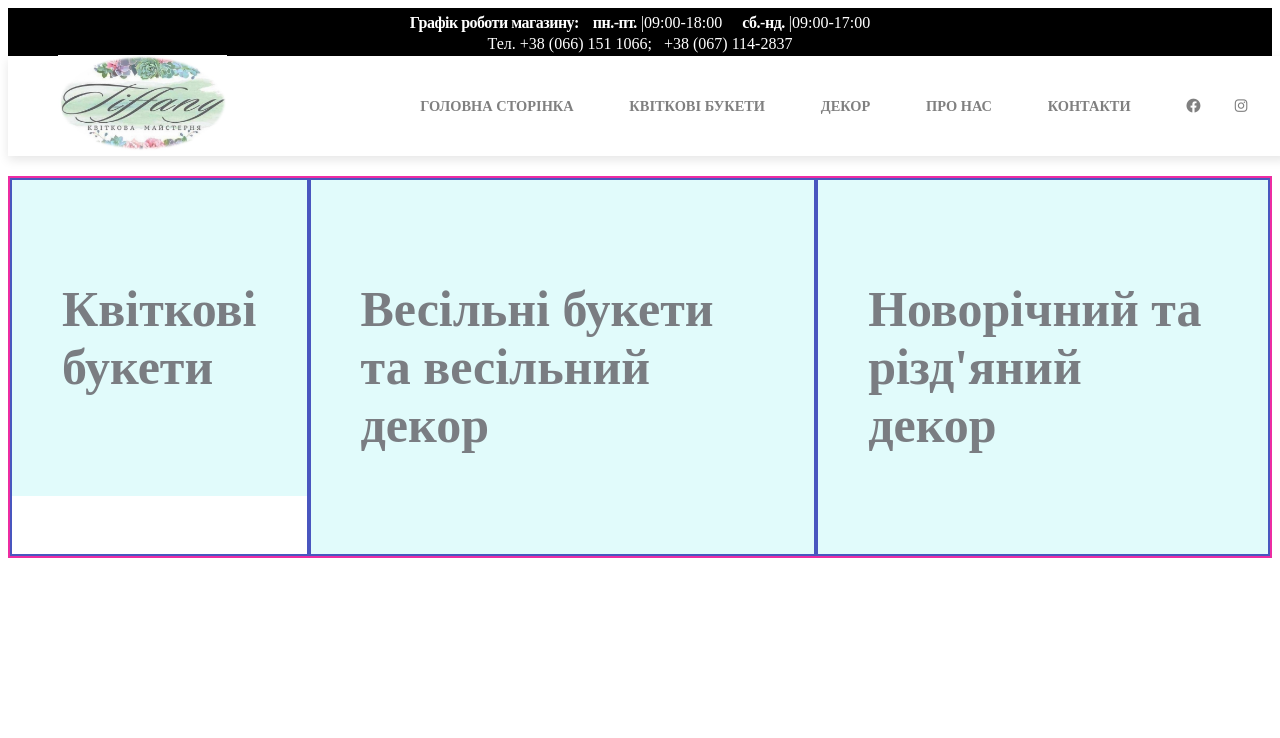
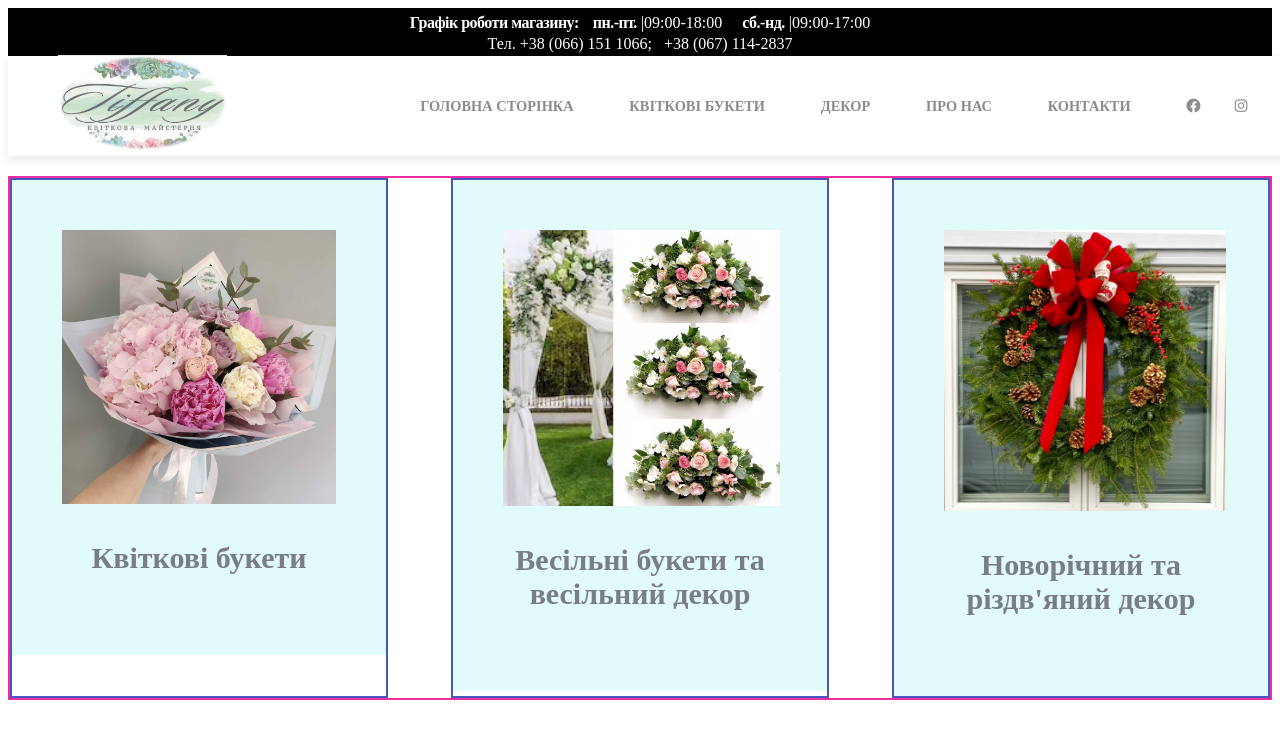
Before and after one commit to Vasyl-T/Zero_project, a plain HTML site: page index.html in a window 1280 px wide. Drawn offline with Linux system fonts and the light colour scheme; some icons are missing; a web font is replaced by a local one.

Commit message:
Main content

```diff
--- a/css/styles.css
+++ b/css/styles.css
@@ -2,14 +2,25 @@ body {font-family: 'Cormorant SC', serif;}
 
 .referral-banner strong {
     letter-spacing: -0.5px;
+
 }
 
 b, strong {
     font-weight: bolder;
 }
 
-.referral-banner {font-size:1rem;line-height:1.3;text-align:center;padding:5px 5px 1px;background:#fff;color:#635da8; margin-top: 0;}
-.referral-banner strong {letter-spacing:-0.5px}
+.referral-banner {
+  font-size:1rem;
+  line-height:1.3;
+  text-align:center;
+  padding:5px 5px 1px;
+  background:#fff;
+  color:#635da8;
+  margin-top: 0;
+}
+.referral-banner strong {
+  letter-spacing:-0.5px
+}
 .referral-banner p
 {
   margin:0
@@ -23,6 +34,7 @@ b, strong {
 .referral-banner .smaller {
   font-size:.75rem;
   text-decoration: none;
+
 }
 
 @media (min-width: 992px){
@@ -53,6 +65,8 @@ header {
   position: fixed;
   z-index: 99;
   box-shadow: 0 4px 10px rgb(0, 0, 0, 10%);
+  background-color: white;
+  opacity: 0.9;
 }
 #chk1 {
   display: none;
@@ -140,11 +154,13 @@ header .menu {
     position: fixed;
     top: 100px;
     right: -100%;
-    height: calc(100vh - 100px);
+    height: calc(80vh - 100px);
     width: 50%;
     flex-direction: column;
     align-items: center;
     transition: right 0.5s, linear;
+    background-color: white;
+    opacity: 0.9;
   }
   header .menu {
     display: block;
@@ -177,12 +193,14 @@ header .menu {
 
 .wrapper {
   margin-top: 120px;
+  flex-wrap: wrap;
 }
 .block {
 
 }
 .block__row {
   display: flex;
+  flex-wrap: wrap;
   justify-content: space-between;
 
 
@@ -192,25 +210,41 @@ header .menu {
 }
 .block__column {
   border: 2px solid #4956BF;
+  max-width: 30%;
+  min-width: 250px;
+
 }
 .block__item_flower {
   background-color: #E1FBFB;
   padding: 50px;
-  font-size: 50px;
+  font-size: 30px;
   color: #7A7D82;
   font-weight: 700;
+  text-align: center;
+}
+.block__item_flower img {
+  max-width: 100%;
 }
 .block__item_wedding{
   background-color: #E1FBFB;
   padding: 50px;
-  font-size: 50px;
+  font-size: 30px;
   color: #7A7D82;
   font-weight: 700;
+  text-align: center;
+  content: ;
+}
+.block__item_wedding img {
+  max-width: 101%;
 }
 .block__item_christmas {
   background-color: #E1FBFB;
   padding: 50px;
-  font-size: 50px;
+  font-size: 30px;
   color: #7A7D82;
   font-weight: 700;
+  text-align: center;
 }
+.block__item_christmas img {
+  max-width: 103%;
+}
--- a/index.html
+++ b/index.html
@@ -73,17 +73,29 @@
         <div class="block__row">
           <div class="block__column">
             <div class="block__item_flower">
-              <p>Квіткові букети</p>
+               <img src="images/content/2022-05-31.jpg" alt="Flower Bouquet" usemap="#navigatormap">
+                  <map name="navigatormap">
+                    <area shape="default" href="#" alt="Flower Bouquet">
+                  </map>
+                  <p>Квіткові букети</p>
             </div>
           </div>
           <div class="block__column">
             <div class="block__item_wedding">
+                <img src="images/content/il_fullxfull.2465337123_r58p.avif" alt="Wedding Bouquet" usemap=" #navigatormap">
+                  <map name="navigatormap">
+                    <area shape="default" href="#" alt="Wedding Bouquet">
+                  </map>
               <p>Весільні букети та весільний декор</p>
             </div>
           </div>
           <div class="block__column">
             <div class="block__item_christmas">
-            <p>Новорічний та різд'яний декор</p>
+                <img src="images/content/Christmas_Dec.webp" alt="Christmas Decor" usemap=" #navigatormap">
+                  <map name="navigatormap">
+                    <area shape="default" href="#" alt="Christmas Decor">
+                  </map>
+            <p>Новорічний та різдв'яний декор</p>
             </div>
           </div>
         </div>
```
Also changed, not shown: images/content/Christmas_Dec.webp (added).
